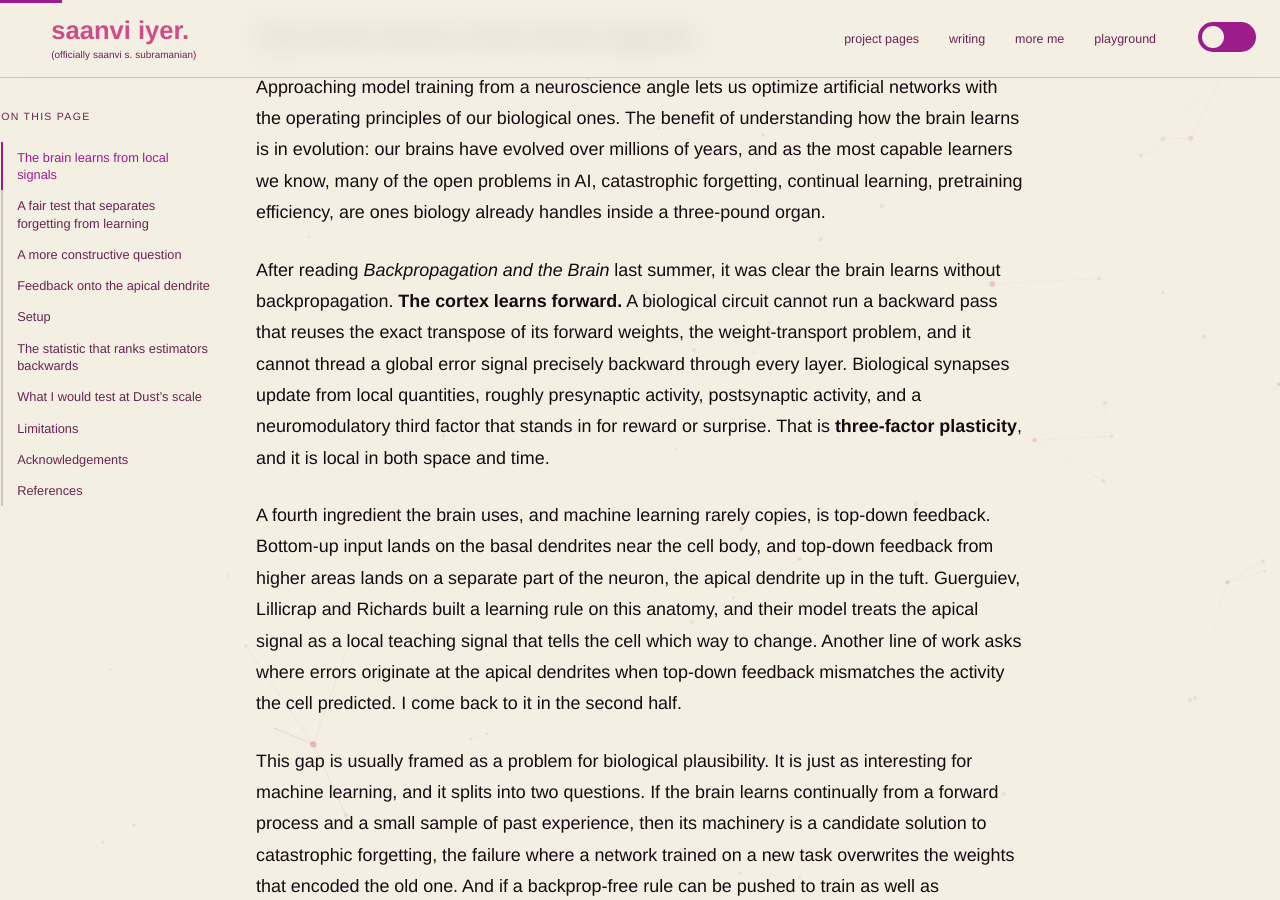
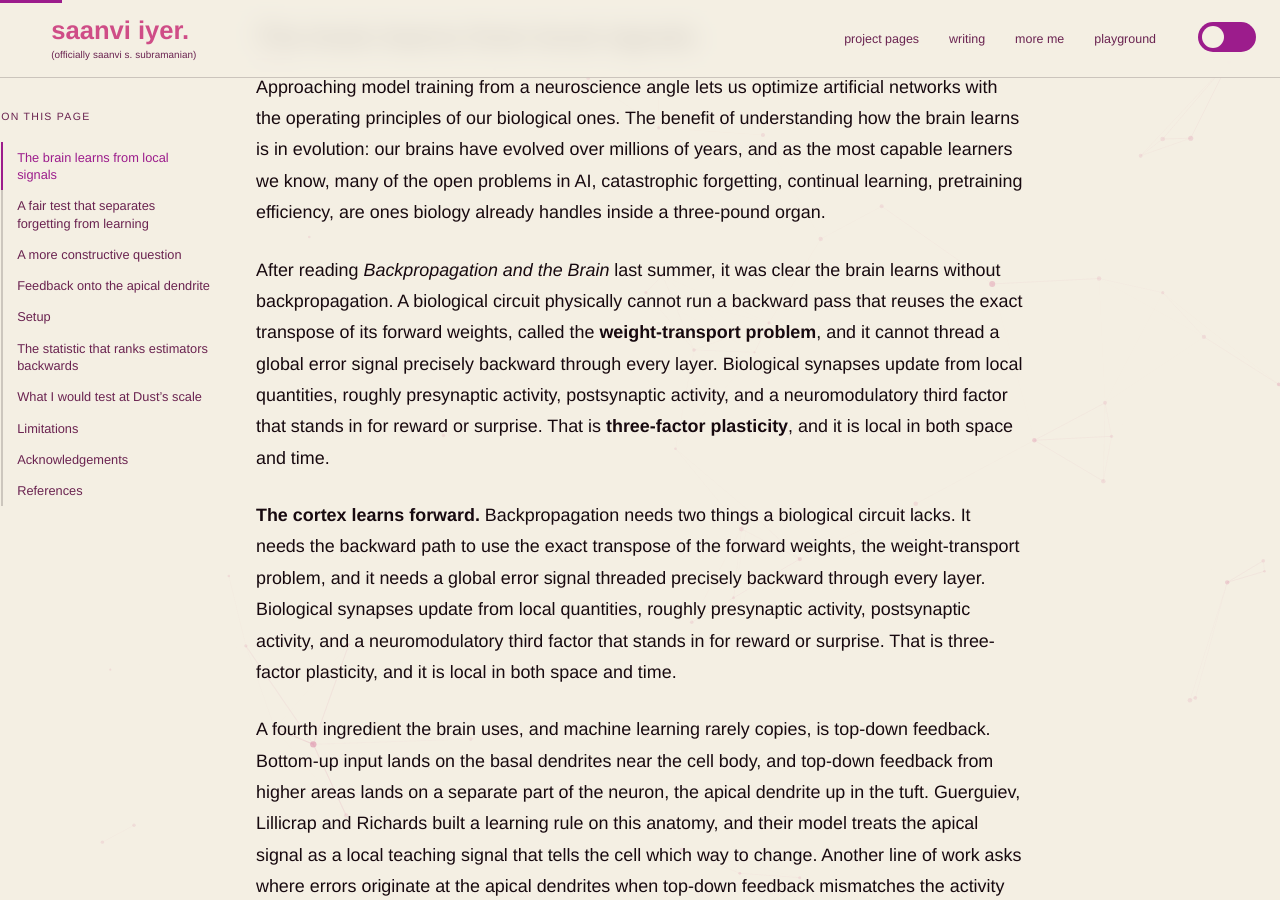
Before and after one commit to saanviiyer/saanviiyer.github.io, a Jekyll site: the page built from _posts/2026-10-12-brain-like-learning.md, in a window 1280 px wide and 900 px high, scrolled down 927 px. Built offline with Jekyll 4.4.1, drawn with Linux system fonts in a browser that asks for light colours; some web fonts are replaced.

Commit message:
Keep both weight-transport paragraphs in the Apical Dust post

```diff
--- a/_posts/2026-10-12-brain-like-learning.md
+++ b/_posts/2026-10-12-brain-like-learning.md
@@ -26,7 +26,9 @@ excerpt: "The brain learns continually from a forward process, which raises two
 
 Approaching model training from a neuroscience angle lets us optimize artificial networks with the operating principles of our biological ones. The benefit of understanding how the brain learns is in evolution: our brains have evolved over millions of years, and as the most capable learners we know, many of the open problems in AI, catastrophic forgetting, continual learning, pretraining efficiency, are ones biology already handles inside a three-pound organ.
 
-After reading *Backpropagation and the Brain* last summer, it was clear the brain learns without backpropagation. **The cortex learns forward.** A biological circuit cannot run a backward pass that reuses the exact transpose of its forward weights, the weight-transport problem, and it cannot thread a global error signal precisely backward through every layer. Biological synapses update from local quantities, roughly presynaptic activity, postsynaptic activity, and a neuromodulatory third factor that stands in for reward or surprise. That is **three-factor plasticity**, and it is local in both space and time.
+After reading *Backpropagation and the Brain* last summer, it was clear the brain learns without backpropagation. A biological circuit physically cannot run a backward pass that reuses the exact transpose of its forward weights, called the **weight-transport problem**, and it cannot thread a global error signal precisely backward through every layer. Biological synapses update from local quantities, roughly presynaptic activity, postsynaptic activity, and a neuromodulatory third factor that stands in for reward or surprise. That is **three-factor plasticity**, and it is local in both space and time.
+
+**The cortex learns forward.** Backpropagation needs two things a biological circuit lacks. It needs the backward path to use the exact transpose of the forward weights, the weight-transport problem, and it needs a global error signal threaded precisely backward through every layer. Biological synapses update from local quantities, roughly presynaptic activity, postsynaptic activity, and a neuromodulatory third factor that stands in for reward or surprise. That is three-factor plasticity, and it is local in both space and time.
 
 A fourth ingredient the brain uses, and machine learning rarely copies, is top-down feedback. Bottom-up input lands on the basal dendrites near the cell body, and top-down feedback from higher areas lands on a separate part of the neuron, the apical dendrite up in the tuft. Guerguiev, Lillicrap and Richards built a learning rule on this anatomy, and their model treats the apical signal as a local teaching signal that tells the cell which way to change. Another line of work asks where errors originate at the apical dendrites when top-down feedback mismatches the activity the cell predicted. I come back to it in the second half.
 
```
